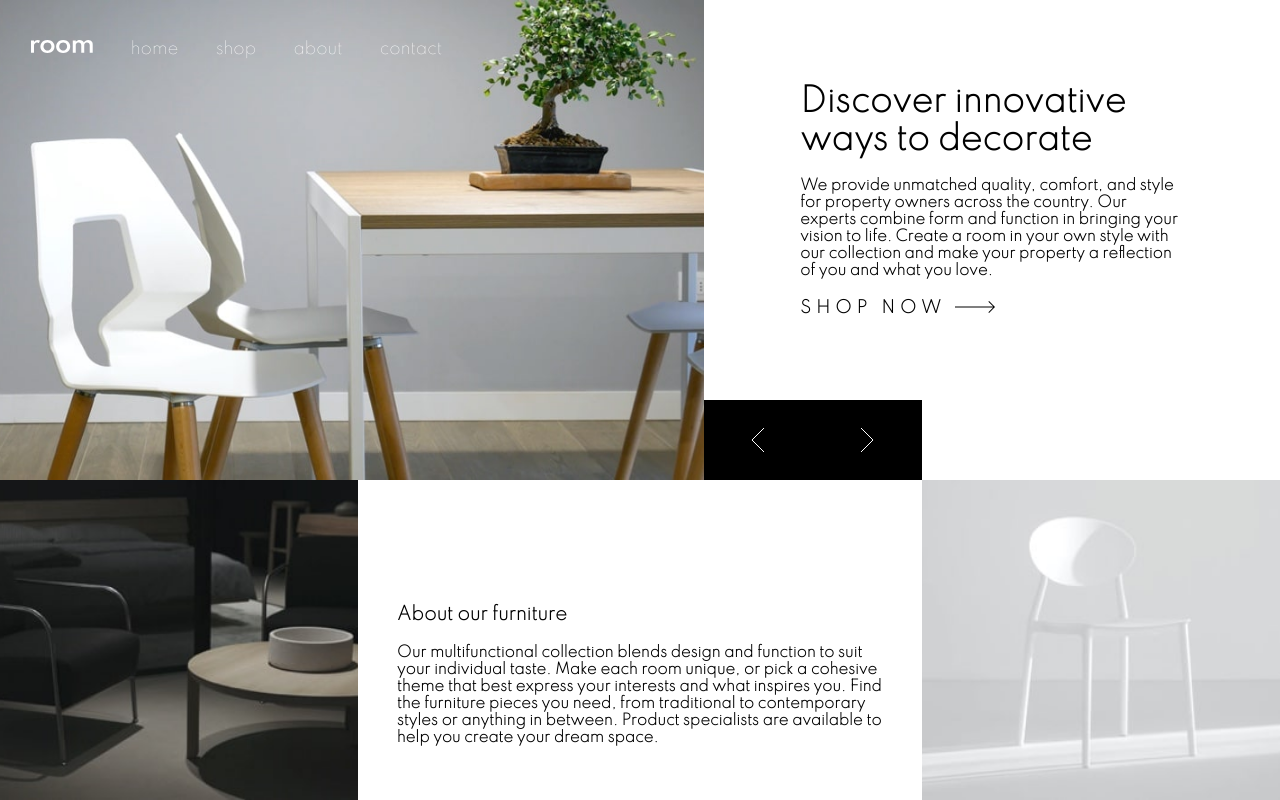
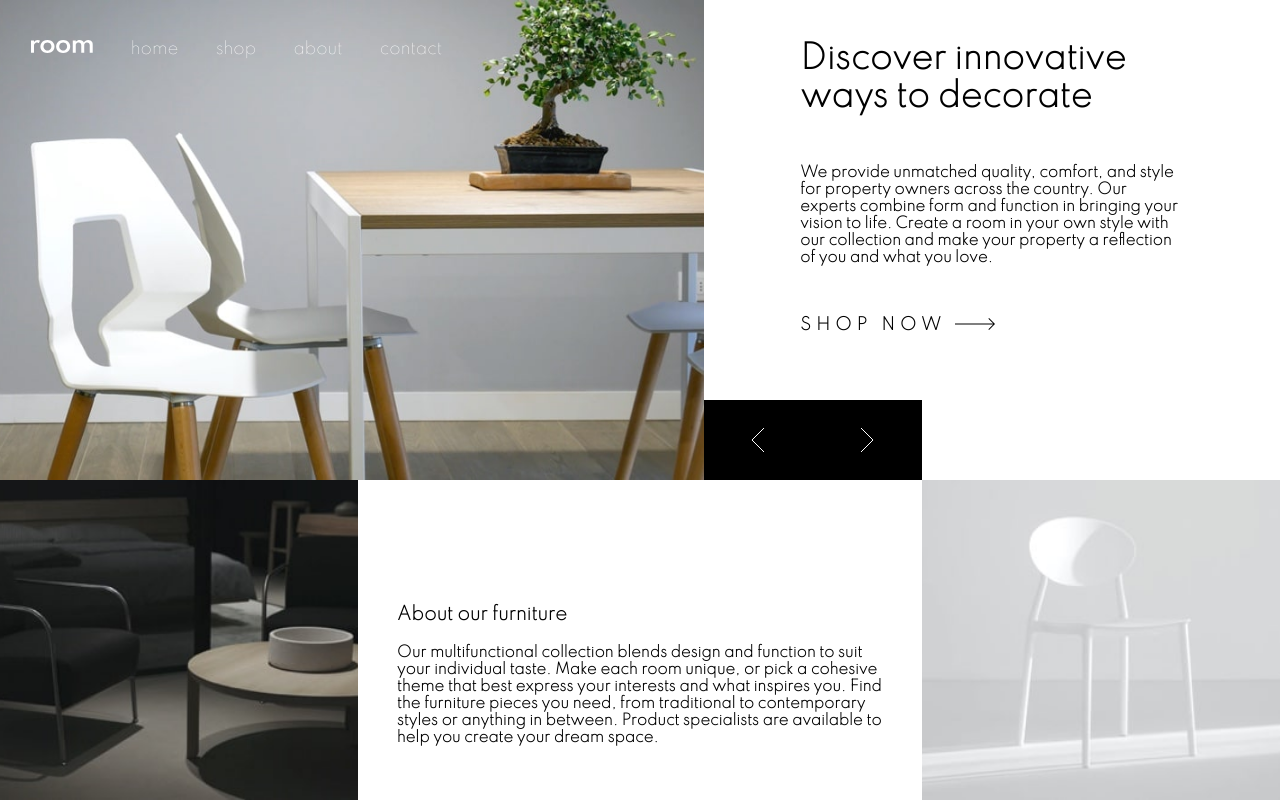
Before and after one commit to nebojsa311/landingPage, a React (Create React App) app: page / in a window 1280 px wide. Built offline with nearby package versions, Linux system fonts and the light colour scheme.

Commit message:
css tweak

```diff
--- a/src/SectionOne.jsx
+++ b/src/SectionOne.jsx
@@ -7,8 +7,8 @@ function SectionOne(props) {
     <div id="container">
       <img src={props.imageOne} alt="images of furniture" />
       <div id="textAreaOne">
-        <h1>{props.HEADERS[props.valueI]}</h1><br></br>
-        <section>{props.TEXTS[props.valueI]}</section><br></br>
+        <div><h1>{props.HEADERS[props.valueI]}</h1></div>
+        <div><section>{props.TEXTS[props.valueI]}</section></div>
         <div >
           <a href="#">SHOP NOW{" "}
           <svg width="40" height="12" xmlns="http://www.w3.org/2000/svg">
--- a/src/navbar.css
+++ b/src/navbar.css
@@ -46,7 +46,6 @@
 @media only screen and (max-width: 1087px) {
   #list {
     width: 42vw;
-    margin-top: 0;
   }
 }
 
--- a/src/sectionOne.css
+++ b/src/sectionOne.css
@@ -9,12 +9,11 @@
 
 #textAreaOne {
     width: 30vw;
-    height: 50vh;
+    height: 43vh;
     margin-left: auto;
     margin-right: auto;
-    display: flex;
-    flex-direction: column;
-    justify-content: center;
+    display: grid;
+    margin-top: 5vh;
 }
 
 #textAreaOne section {
@@ -85,7 +84,6 @@ a:hover {
 
     #textAreaOne {
         width: 40vw;
-        height: 50vh;
     }
 
     #textAreaOne section {
```
